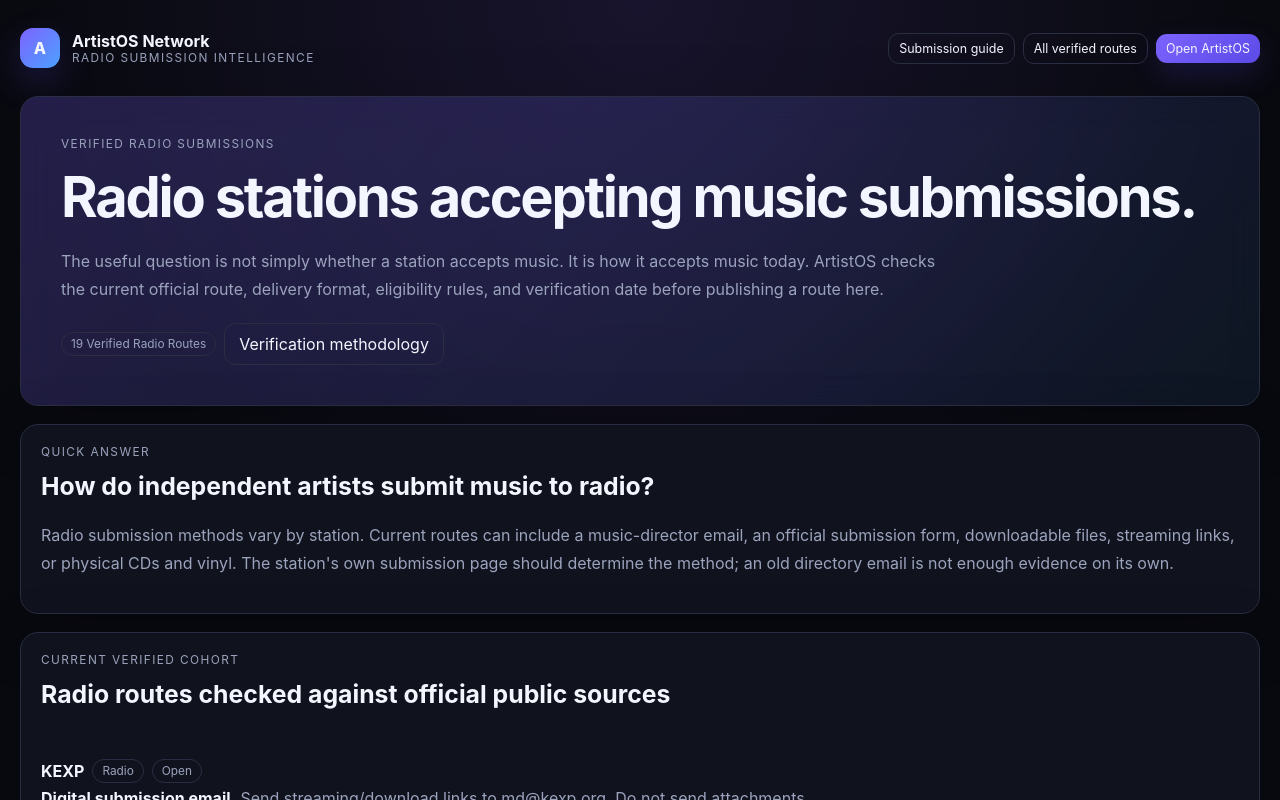
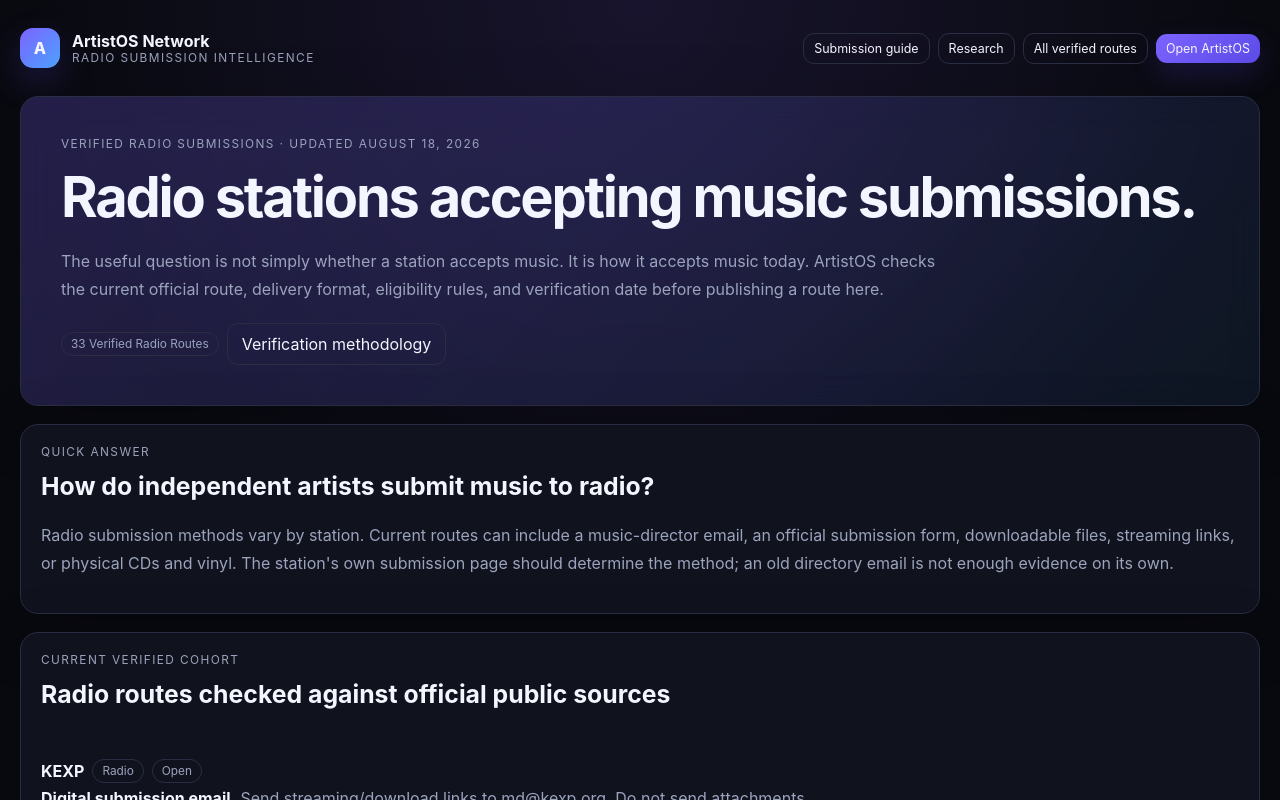
Before and after one commit to middlechildmzk/artistos, a Next.js app: page /radio-stations-accepting-music in a window 1280 px wide. Shown: the top 800 px of the page. Built offline with nearby package versions, Linux system fonts and the light colour scheme; no server answers.

Commit message:
Expand ArtistOS radio page to completed verified cohort

```diff
--- a/app/radio-stations-accepting-music/page.tsx
+++ b/app/radio-stations-accepting-music/page.tsx
@@ -1,9 +1,9 @@
 import type { Metadata } from "next";
 import Link from "next/link";
-import { routesByLane } from "@/lib/public-verified-routes";
+import { expandedRoutesByLane } from "@/lib/public-verified-routes-expanded";
 
 export const metadata: Metadata = {
-  title: "Radio Stations Accepting Music Submissions | Verified Routes for Independent Artists",
+  title: "Radio Stations Accepting Music Submissions | Verified 2026 Routes",
   description: "Browse independently verified radio submission routes for independent artists, including current digital, physical, and eligibility requirements with official sources and verification dates.",
   alternates: { canonical: "/radio-stations-accepting-music" },
   robots: { index: true, follow: true, googleBot: { index: true, follow: true } },
@@ -15,7 +15,7 @@ export const metadata: Metadata = {
   },
 };
 
-const routes = routesByLane("radio");
+const routes = expandedRoutesByLane("radio");
 
 const checks = [
   ["Digital or physical?", "Some stations accept streaming or download links; others still require professionally pressed physical media."],
@@ -33,7 +33,7 @@ export default function RadioStationsAcceptingMusicPage() {
         headline: "Radio Stations Accepting Music Submissions",
         description: metadata.description,
         datePublished: "2026-08-16",
-        dateModified: "2026-08-16",
+        dateModified: "2026-08-18",
         author: { "@type": "Organization", name: "ArtistOS Network" },
       },
       {
@@ -55,11 +55,11 @@ export default function RadioStationsAcceptingMusicPage() {
       <div className="shell">
         <header className="topbar">
           <Link href="/" className="brand"><div className="logo">A</div><div><strong>ArtistOS Network</strong><div className="eyebrow">Radio submission intelligence</div></div></Link>
-          <nav className="nav-links"><Link className="button ghost compact" href="/music-submission-sites">Submission guide</Link><Link className="button ghost compact" href="/verified-routes">All verified routes</Link><Link className="button primary compact" href="/login">Open ArtistOS</Link></nav>
+          <nav className="nav-links"><Link className="button ghost compact" href="/music-submission-sites">Submission guide</Link><Link className="button ghost compact" href="/research/music-submission-route-verification">Research</Link><Link className="button ghost compact" href="/verified-routes">All verified routes</Link><Link className="button primary compact" href="/login">Open ArtistOS</Link></nav>
         </header>
 
         <section className="card release-card" style={{ padding: 40, marginBottom: 18 }}>
-          <p className="eyebrow">Verified radio submissions</p>
+          <p className="eyebrow">Verified radio submissions · Updated August 18, 2026</p>
           <h1>Radio stations accepting music submissions.</h1>
           <p className="muted" style={{ maxWidth: 880, marginTop: 16, lineHeight: 1.75 }}>The useful question is not simply whether a station accepts music. It is how it accepts music today. ArtistOS checks the current official route, delivery format, eligibility rules, and verification date before publishing a route here.</p>
           <div className="nav-links" style={{ marginTop: 20 }}><span className="pill">{routes.length} verified radio routes</span><Link className="button ghost" href="/methodology">Verification methodology</Link></div>
@@ -87,6 +87,12 @@ export default function RadioStationsAcceptingMusicPage() {
         </section>
 
         <section className="card" style={{ marginBottom: 18 }}>
+          <p className="eyebrow">What the first 50 checks found</p>
+          <h2 style={{ fontSize: "1.5rem", marginTop: 8 }}>Copied radio lists can fail in several different ways.</h2>
+          <p className="muted" style={{ lineHeight: 1.75 }}>Across the completed 50-route ArtistOS pilot cohort, documented corrections included wrong departments, staff contacts presented as submission inboxes, digital routes that became physical-only, dead policy pages, and contacts that current first-party evidence could no longer substantiate. <Link href="/research/music-submission-route-verification">See the full research snapshot →</Link></p>
+        </section>
+
+        <section className="card" style={{ marginBottom: 18 }}>
           <p className="eyebrow">Before you send</p>
           <h2 style={{ fontSize: "1.5rem", marginTop: 8 }}>Four details that change the submission.</h2>
           <div className="grid two-col" style={{ marginTop: 14 }}>{checks.map(([title, copy]) => <div className="pipeline-card" key={title}><strong>{title}</strong><span className="muted">{copy}</span></div>)}</div>
```
